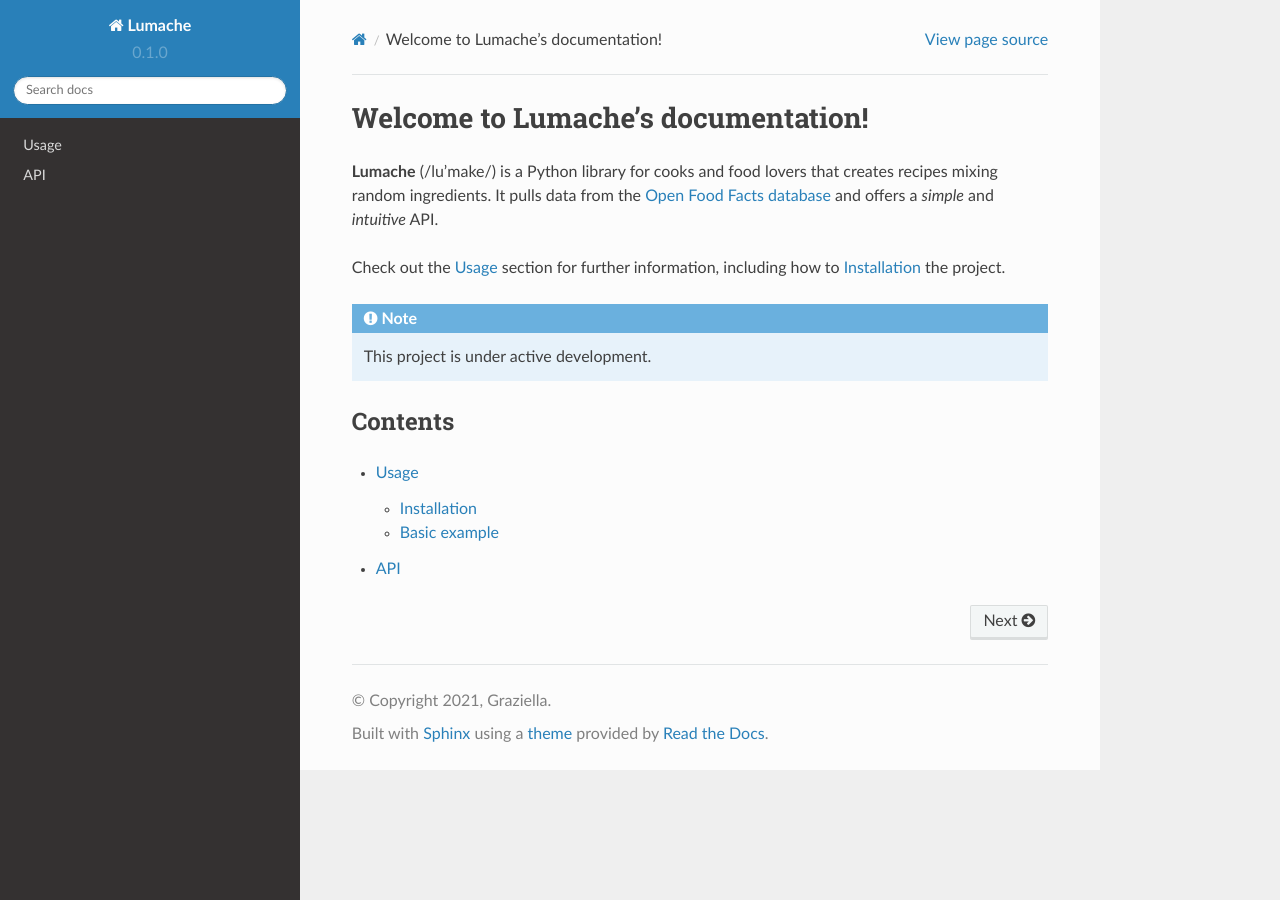
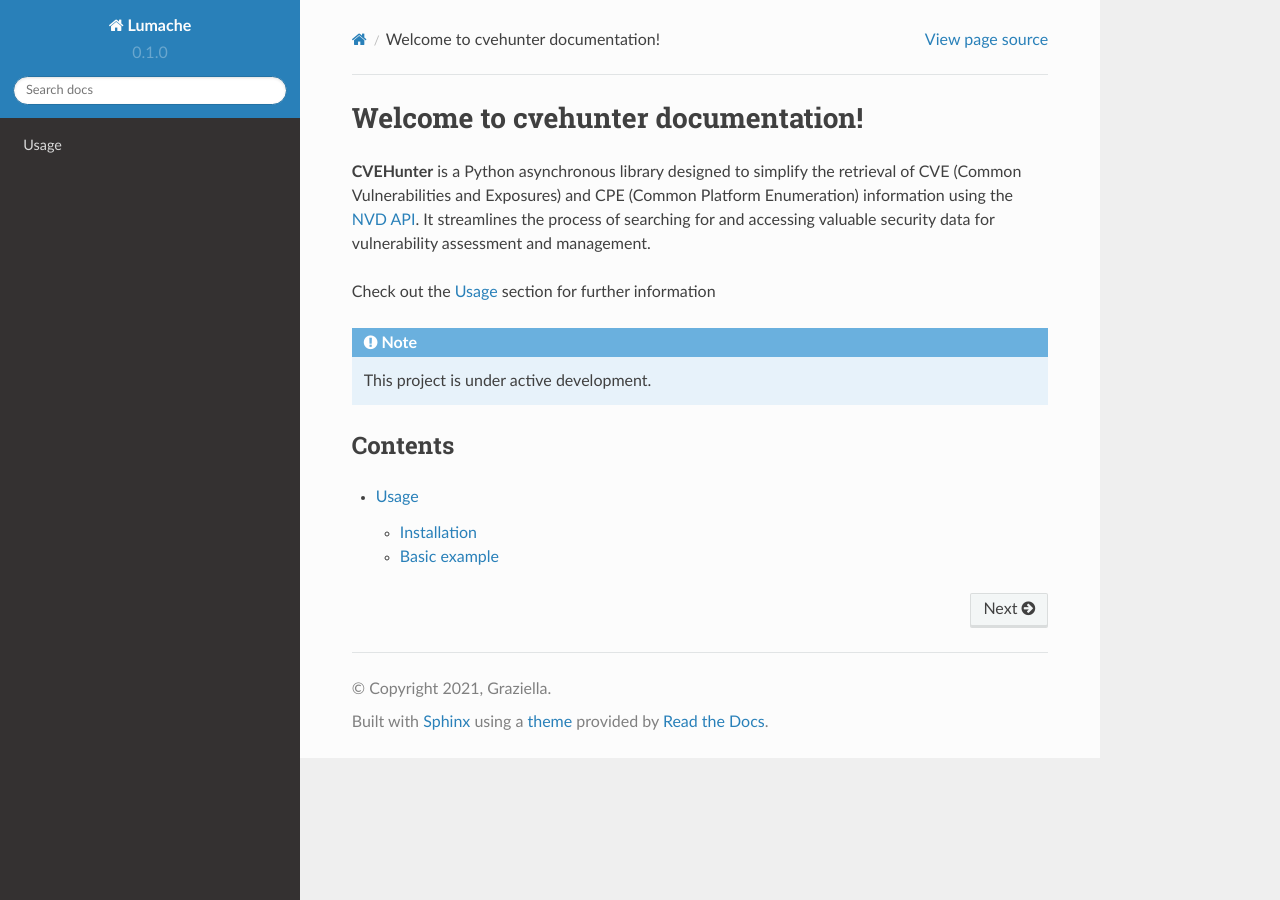
Before and after one commit to Xample33/cvehunter_docs, a Sphinx documentation site: the page built from docs/source/index.rst, in a window 1280 px wide. Built offline with Sphinx 7.4.7 and the Read the Docs theme 2.0.0, drawn with Linux system fonts in a browser that asks for light colours.

Commit message:
Update index.rst

```diff
--- a/docs/source/index.rst
+++ b/docs/source/index.rst
@@ -1,13 +1,9 @@
-Welcome to Lumache's documentation!
+Welcome to cvehunter documentation!
 ===================================
 
-**Lumache** (/lu'make/) is a Python library for cooks and food lovers
-that creates recipes mixing random ingredients.
-It pulls data from the `Open Food Facts database <https://world.openfoodfacts.org/>`_
-and offers a *simple* and *intuitive* API.
+**CVEHunter** is a Python asynchronous library designed to simplify the retrieval of CVE (Common Vulnerabilities and Exposures) and CPE (Common Platform Enumeration) information using the `NVD API <https://nvd.nist.gov/developers/vulnerabilities>`_. It streamlines the process of searching for and accessing valuable security data for vulnerability assessment and management.
 
-Check out the :doc:`usage` section for further information, including
-how to :ref:`installation` the project.
+Check out the :doc:`usage` section for further information
 
 .. note::
 
@@ -19,4 +15,3 @@ Contents
 .. toctree::
 
    usage
-   api
```
